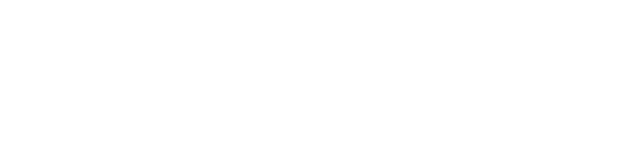
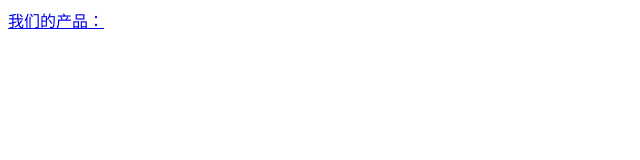
Before and after one commit to NineFrogst/dishidaoyu-site, a plain HTML site: page index.html in a window 1280 px wide. Shown: the whole page, without its empty margins (0-640 px from the left). Drawn offline with Linux system fonts and the light colour scheme.

Commit message:
Add something

```diff
--- a/index.html
+++ b/index.html
@@ -6,6 +6,6 @@
     <title>第十岛屿 - &lt;此处填入英文名&gt;</title>
 </head>
 <body>
-
+    <a href="http://www.insulafantasia.top">我们的产品：</a>
 </body>
 </html>
```
